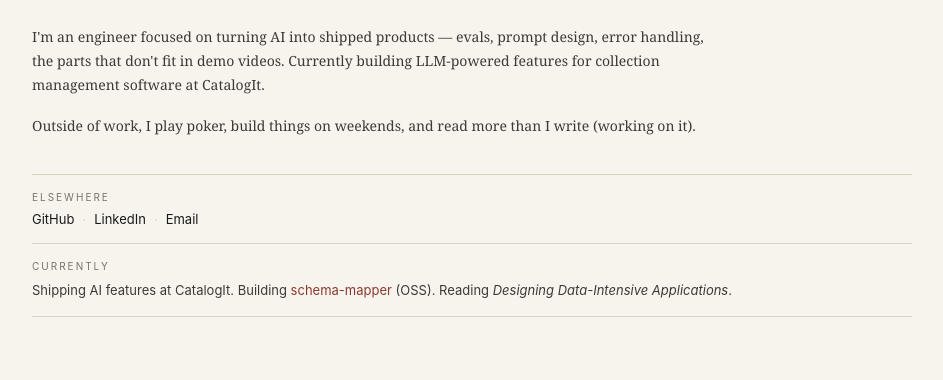
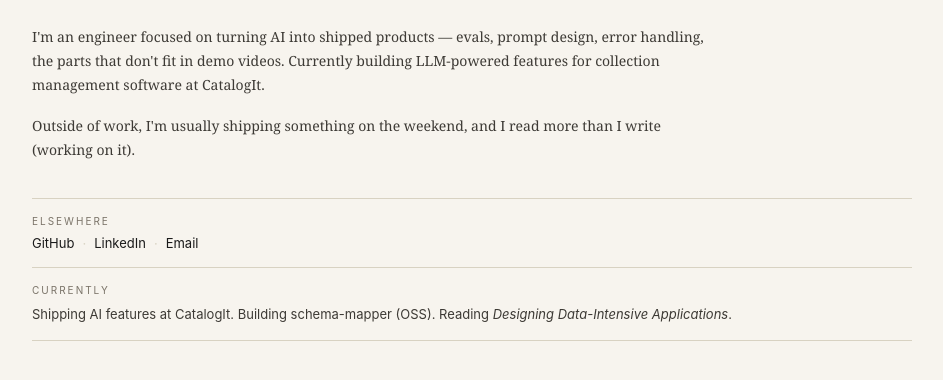
Before and after one commit to dchoiboi00/dchoiboi00.github.io, an Astro site: page /about in a window 1280 px wide. Shown: the part 284-664 px from the top of the page, without its empty margins (168-1111 px from the left). Built offline with nearby package versions, Linux system fonts and the light colour scheme; Astro itself is replaced by a stand-in of ours.

Commit message:
About: drop poker mention, remove dead schema-mapper link

```diff
--- a/src/pages/about.astro
+++ b/src/pages/about.astro
@@ -23,7 +23,7 @@ import Masthead from '../components/Masthead.astro';
         Currently building LLM-powered features for collection management software at CatalogIt.
       </p>
       <p>
-        Outside of work, I play poker, build things on weekends, and read more than I write
+        Outside of work, I'm usually shipping something on the weekend, and I read more than I write
         (working on it).
       </p>
     </div>
@@ -44,7 +44,7 @@ import Masthead from '../components/Masthead.astro';
         <p class="meta strip-label">CURRENTLY</p>
         <p class="strip-content">
           Shipping AI features at CatalogIt. Building
-          <a href="https://github.com/dchoiboi00/schema-mapper">schema-mapper</a> (OSS).
+          schema-mapper (OSS).
           Reading <em>Designing Data-Intensive Applications</em>.
         </p>
       </div>
```
